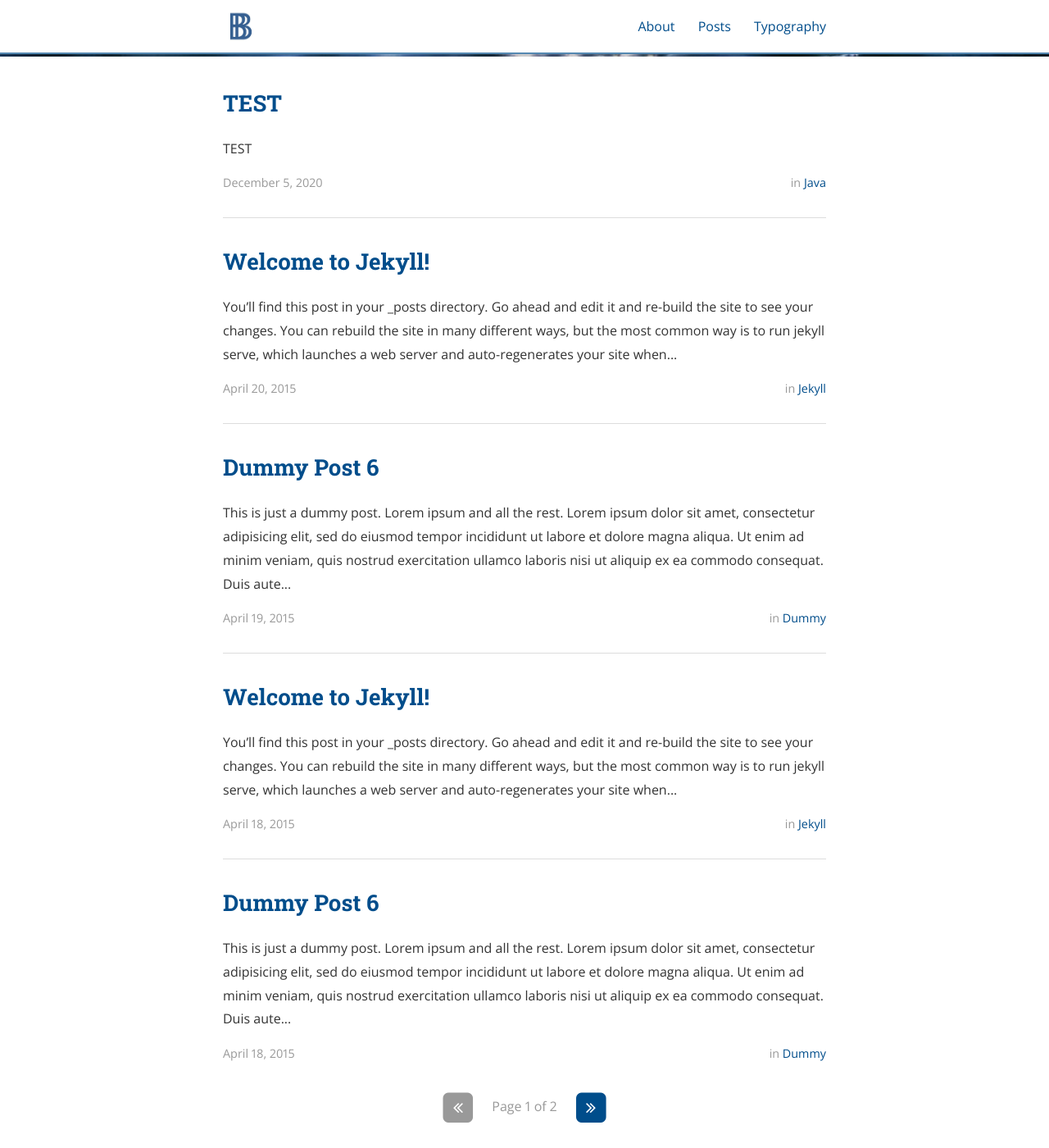
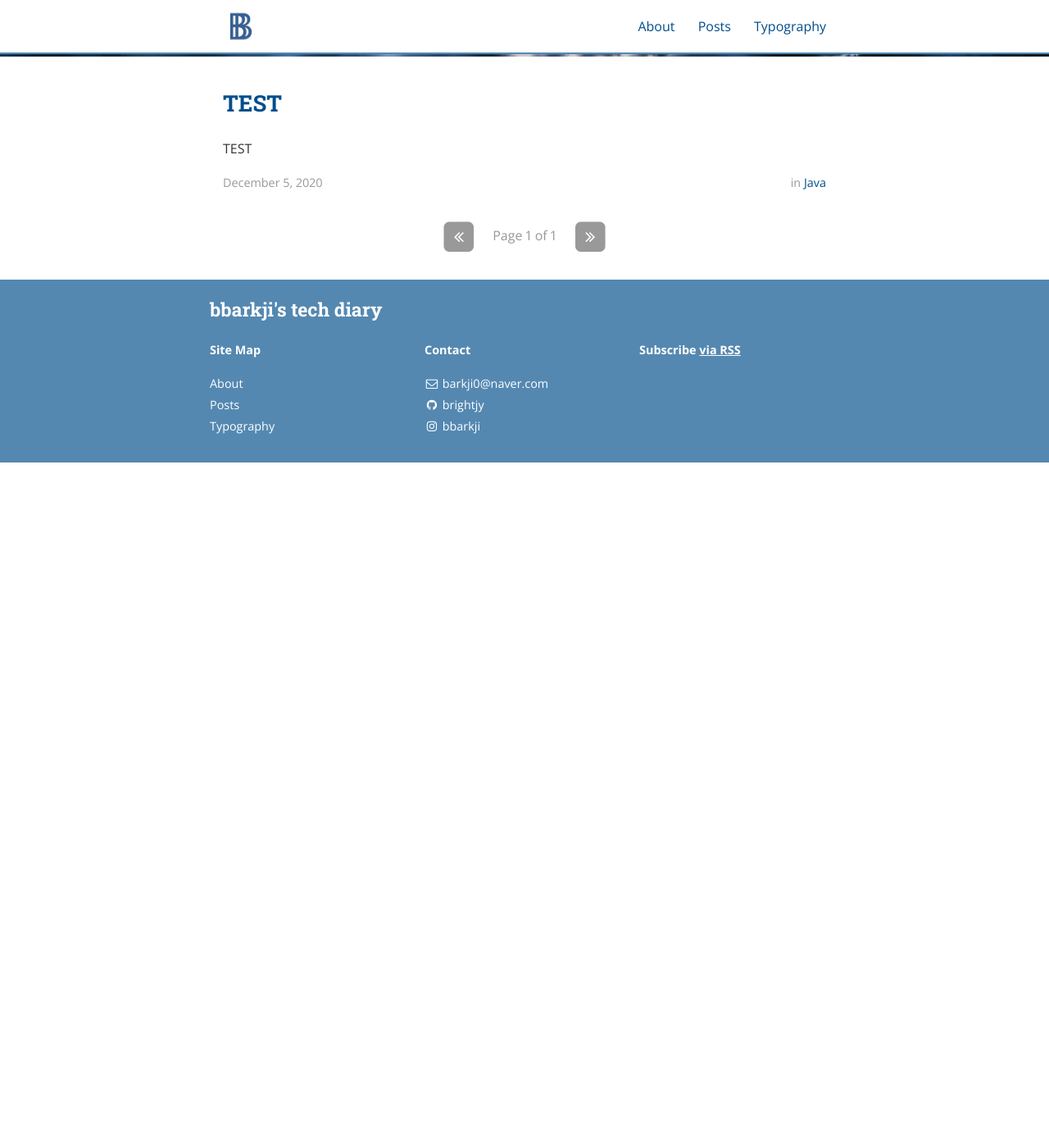
Before and after one commit to brightjy/brightjy.github.io, a Jekyll site: the page built from index.html, in a window 1280 px wide and 1400 px high, scrolled down 436 px. Shown: the whole window at 82% size. Built offline with Jekyll 4.4.1, drawn with Linux system fonts in a browser that asks for light colours; nearby versions of some CDN libraries; the list of posts is cut into pages by our own code; after the commit the page ends 1000 px from its top, so only the background shows below that.

Commit message:
del default

````diff
--- a/_config.yml
+++ b/_config.yml
@@ -50,11 +50,11 @@
 
 # Category descriptions (for archive pages)
 descriptions:
-  - cat: jekyll
-    desc: "Posts describing Jekyll setup techniques."
+  # - cat: jekyll
+    # desc: "Posts describing Jekyll setup techniques."
 
-  - cat: dummy
-    desc: "Just some placeholder posts, lorem ipsum and the rest."
+  # - cat: dummy
+   # desc: "Just some placeholder posts, lorem ipsum and the rest."
 
   - cat: java
 
--- a/_posts/2015-04-18-dummy.md
+++ /dev/null
@@ -1,16 +0,0 @@
----
-layout: post
-title:  "Dummy Post"
-date:   2015-04-18T14:25:52-05:00
-author: Ben Centra
-categories: Dummy
----
-
-This is just a dummy post. Lorem ipsum and all the rest.
-
-Lorem ipsum dolor sit amet, consectetur adipisicing elit, sed do eiusmod
-tempor incididunt ut labore et dolore magna aliqua. Ut enim ad minim veniam,
-quis nostrud exercitation ullamco laboris nisi ut aliquip ex ea commodo
-consequat. Duis aute irure dolor in reprehenderit in voluptate velit esse
-cillum dolore eu fugiat nulla pariatur. Excepteur sint occaecat cupidatat non
-proident, sunt in culpa qui officia deserunt mollit anim id est laborum.
--- a/_posts/2015-04-18-dummy6.md
+++ /dev/null
@@ -1,17 +0,0 @@
----
-layout: post
-title:  "Dummy Post 6"
-date:   2015-04-18T14:25:52-05:00
-author: Ben Centra
-categories: Dummy
-tags: lorem ipsum
----
-
-This is just a dummy post. Lorem ipsum and all the rest.
-
-Lorem ipsum dolor sit amet, consectetur adipisicing elit, sed do eiusmod
-tempor incididunt ut labore et dolore magna aliqua. Ut enim ad minim veniam,
-quis nostrud exercitation ullamco laboris nisi ut aliquip ex ea commodo
-consequat. Duis aute irure dolor in reprehenderit in voluptate velit esse
-cillum dolore eu fugiat nulla pariatur. Excepteur sint occaecat cupidatat non
-proident, sunt in culpa qui officia deserunt mollit anim id est laborum.
--- a/_posts/2015-04-18-welcome-to-jekyll.md
+++ /dev/null
@@ -1,74 +0,0 @@
----
-layout: post
-title:  "Welcome to Jekyll!"
-date:   2015-04-18T14:25:52-05:00
-author: Ben Centra
-categories: Jekyll
-tags:	jekyll welcome
-cover:  "/assets/instacode.png"
----
-
-You’ll find this post in your `_posts` directory. Go ahead and edit it and re-build the site to see your changes. You can rebuild the site in many different ways, but the most common way is to run `jekyll serve`, which launches a web server and auto-regenerates your site when a file is updated.
-
-## Adding New Posts
-
-To add new posts, simply add a file in the `_posts` directory that follows the convention `YYYY-MM-DD-name-of-post.ext` and includes the necessary front matter. Take a look at the source for this post to get an idea about how it works.
-
-### Tags and Categories
-
-If you list one or more categories or tags in the front matter of your post, they will be included with the post on the page as links. Clicking the link will bring you to an auto-generated archive page for the category or tag, created using the [jekyll-archive][jekyll-archive] gem.
-
-### Cover Images
-
-To add a cover image to your post, set the "cover" property in the front matter with the relative URL of the image (i.e. <code>cover: "/assets/cover_image.jpg"</code>).
-
-### Code Snippets
-
-You can use [highlight.js][highlight] to add syntax highlight code snippets:
-
-Use the [Liquid][liquid] `{% raw %}{% highlight <language> %}{% endraw %}` tag to add syntax highlighting to code snippets.
-
-For instance, this template...
-{% highlight html %}
-{% raw %}{% highlight javascript %}
-function demo(string, times) {
-  for (var i = 0; i < times; i++) {
-    console.log(string);
-  }
-}
-demo("hello, world!", 10);
-{% endhighlight %}{% endraw %}
-{% endhighlight %}
-
-...will come out looking like this:
-
-{% highlight javascript %}
-function demo(string, times) {
-  for (var i = 0; i < times; i++) {
-    console.log(string);
-  }
-}
-demo("hello, world!", 10);
-{% endhighlight %}
-
-Syntax highlighting is done using [highlight.js][highlight]. You can change the active theme in [head.html](https://github.com/bencentra/centrarium/blob/2dcd73d09e104c3798202b0e14c1db9fa6e77bc7/_includes/head.html#L15).
-
-### Images
-
-Lightbox has been enabled for images. To create the link that'll launch the lightbox, add <code>data-lightbox</code> and <code>data-title</code> attributes to an <code>&lt;a&gt;</code> tag around your <code>&lt;img&gt;</code> tag. The result is:
-
-<a href="//bencentra.com/assets/images/falcon9_large.jpg" data-lightbox="falcon9-large" data-title="Check out the Falcon 9 from SpaceX">
-  <img src="//bencentra.com/assets/images/falcon9_small.jpg" title="Check out the Falcon 9 from SpaceX">
-</a>
-
-For more information, check out the [Lightbox][lightbox] website.
-
-Check out the [Jekyll docs][jekyll] for more info on how to get the most out of Jekyll. File all bugs/feature requests at [Jekyll’s GitHub repo][jekyll-gh]. If you have questions, you can ask them on [Jekyll’s dedicated Help repository][jekyll-help].
-
-[jekyll]:      http://jekyllrb.com
-[jekyll-gh]:   https://github.com/jekyll/jekyll
-[jekyll-help]: https://github.com/jekyll/jekyll-help
-[highlight]:   https://highlightjs.org/
-[lightbox]:    http://lokeshdhakar.com/projects/lightbox2/
-[jekyll-archive]: https://github.com/jekyll/jekyll-archives
-[liquid]: https://github.com/Shopify/liquid/wiki/Liquid-for-Designers
--- a/_posts/2015-04-19-dummy6.markdown
+++ /dev/null
@@ -1,17 +0,0 @@
----
-layout: post
-title:  "Dummy Post 6"
-date:   2015-04-19 08:43:59
-author: Ben Centra
-categories: Dummy
-tags: lorem ipsum
----
-
-This is just a dummy post. Lorem ipsum and all the rest.
-
-Lorem ipsum dolor sit amet, consectetur adipisicing elit, sed do eiusmod
-tempor incididunt ut labore et dolore magna aliqua. Ut enim ad minim veniam,
-quis nostrud exercitation ullamco laboris nisi ut aliquip ex ea commodo
-consequat. Duis aute irure dolor in reprehenderit in voluptate velit esse
-cillum dolore eu fugiat nulla pariatur. Excepteur sint occaecat cupidatat non
-proident, sunt in culpa qui officia deserunt mollit anim id est laborum.
--- a/_posts/2015-04-20-welcome-to-jekyll.markdown
+++ /dev/null
@@ -1,103 +0,0 @@
----
-layout: post
-title:  "Welcome to Jekyll!"
-date:   2015-04-20 08:43:59
-author: Ben Centra
-categories: Jekyll
-tags:	jekyll welcome
-cover:  "/assets/instacode.png"
----
-
-You’ll find this post in your `_posts` directory. Go ahead and edit it and re-build the site to see your changes. You can rebuild the site in many different ways, but the most common way is to run `jekyll serve`, which launches a web server and auto-regenerates your site when a file is updated.
-
-## Adding New Posts
-
-To add new posts, simply add a file in the `_posts` directory that follows the convention `YYYY-MM-DD-name-of-post.ext` and includes the necessary front matter. Take a look at the source for this post to get an idea about how it works.
-
-### Tags and Categories
-
-If you list one or more categories or tags in the front matter of your post, they will be included with the post on the page as links. Clicking the link will bring you to an auto-generated archive page for the category or tag, created using the [jekyll-archive][jekyll-archive] gem.
-
-### Cover Images
-
-To add a cover image to your post, set the "cover" property in the front matter with the relative URL of the image (i.e. <code>cover: "/assets/cover_image.jpg"</code>).
-
-### Code Snippets
-
-You can use [highlight.js][highlight] to add syntax highlight code snippets:
-
-Use the [Liquid][liquid] `{% raw %}{% highlight <language> %}{% endraw %}` tag to add syntax highlighting to code snippets.
-
-For instance, this template...
-{% highlight html %}
-{% raw %}{% highlight javascript %}
-function demo(string, times) {
-  for (var i = 0; i < times; i++) {
-    console.log(string);
-  }
-}
-demo("hello, world!", 10);
-{% endhighlight %}{% endraw %}
-{% endhighlight %}
-
-...will come out looking like this:
-
-{% highlight javascript %}
-function demo(string, times) {
-  for (var i = 0; i < times; i++) {
-    console.log(string);
-  }
-}
-demo("hello, world!", 10);
-{% endhighlight %}
-
-Syntax highlighting is done using [highlight.js][highlight]. You can change the active theme in [head.html](https://github.com/bencentra/centrarium/blob/2dcd73d09e104c3798202b0e14c1db9fa6e77bc7/_includes/head.html#L15).
-
-### Blockquotes
-
-> "Blockquotes will be indented, italicized, and given a subdued light gray font. These are good for side comments not directly related to your content, or long quotations from external sources." - Some Smart Guy
-
-### Images
-
-Lightbox has been enabled for images. To create the link that'll launch the lightbox, add <code>data-lightbox</code> and <code>data-title</code> attributes to an <code>&lt;a&gt;</code> tag around your <code>&lt;img&gt;</code> tag. The result is:
-
-<a href="//bencentra.com/assets/images/falcon9_large.jpg" data-lightbox="falcon9-large" data-title="Check out the Falcon 9 from SpaceX">
-  <img src="//bencentra.com/assets/images/falcon9_small.jpg" title="Check out the Falcon 9 from SpaceX">
-</a>
-
-For more information, check out the [Lightbox][lightbox] website.
-
-### Tooltips
-
-With Tippy.js, you can add tooltips to your text with a little bit of HTML and JavaScript. First, create the tooltip trigger: `<span class="tooltip" id="someId">trigger</span>`. Then in a `<script>` tag at the bottom of your page, add some code to initialize the tooltip when the document is ready: `window.tooltips.push(['#someId', { content: "Content" }])`
-
-See the [Tippy.js docs](https://atomiks.github.io/tippyjs/) for additional configuration that you can provide for your tooltips.
-
-You can also use a Liquid `include` to import tooltip text or HTML from an external file:
-
-```
-window.tooltips.push(['#someOtherId', { content: "{% raw %}{% include tooltips/example.html %}{% endraw %}" }])
-```
-
-To modify the styles for tooltip triggers, find the `.tooltip` class in `_layout.scss`.
-
-Here's an <span class="tooltip" id="someId">example tooltip</span>, and <span class="tooltip" id="someOtherId">here's another</span>.
-
-<br/>
-{% include page_divider.html %}
-
-Check out the [Jekyll docs][jekyll] for more info on how to get the most out of Jekyll. File all bugs/feature requests at [Jekyll’s GitHub repo][jekyll-gh]. If you have questions, you can ask them on [Jekyll’s dedicated Help repository][jekyll-help].
-
-[jekyll]:      http://jekyllrb.com
-[jekyll-gh]:   https://github.com/jekyll/jekyll
-[jekyll-help]: https://github.com/jekyll/jekyll-help
-[highlight]:   https://highlightjs.org/
-[lightbox]:    http://lokeshdhakar.com/projects/lightbox2/
-[jekyll-archive]: https://github.com/jekyll/jekyll-archives
-[liquid]: https://github.com/Shopify/liquid/wiki/Liquid-for-Designers
-
-<script>
-window.tooltips = window.tooltips || []
-window.tooltips.push(['#someId', { content: "This is the text of the tooltip!" }])
-window.tooltips.push(['#someOtherId', { content: "{% include tooltips/example.html %}", placement: "right" }])
-</script>
````
Also changed, not shown: _posts/2015-04-18-dummy2.md (deleted, +0 -16 lines), _posts/2015-04-18-dummy3.md (deleted, +0 -16 lines), _posts/2015-04-18-dummy4.md (deleted, +0 -17 lines), _posts/2015-04-18-dummy5.md (deleted, +0 -17 lines).
